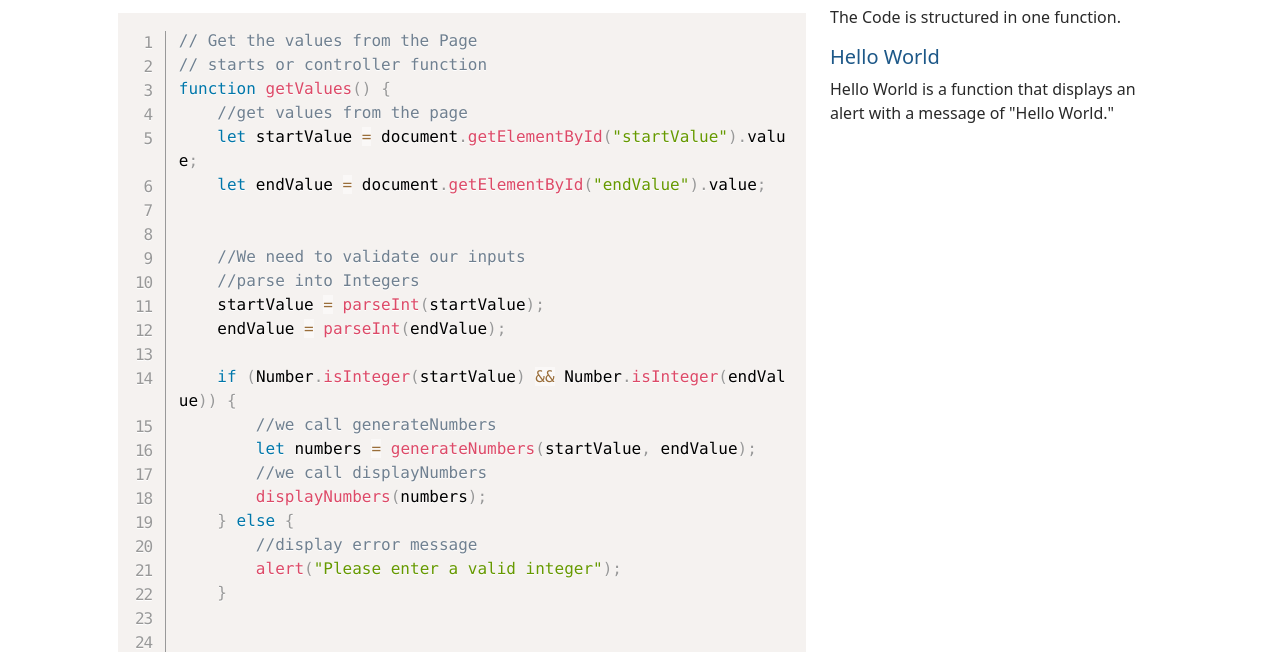
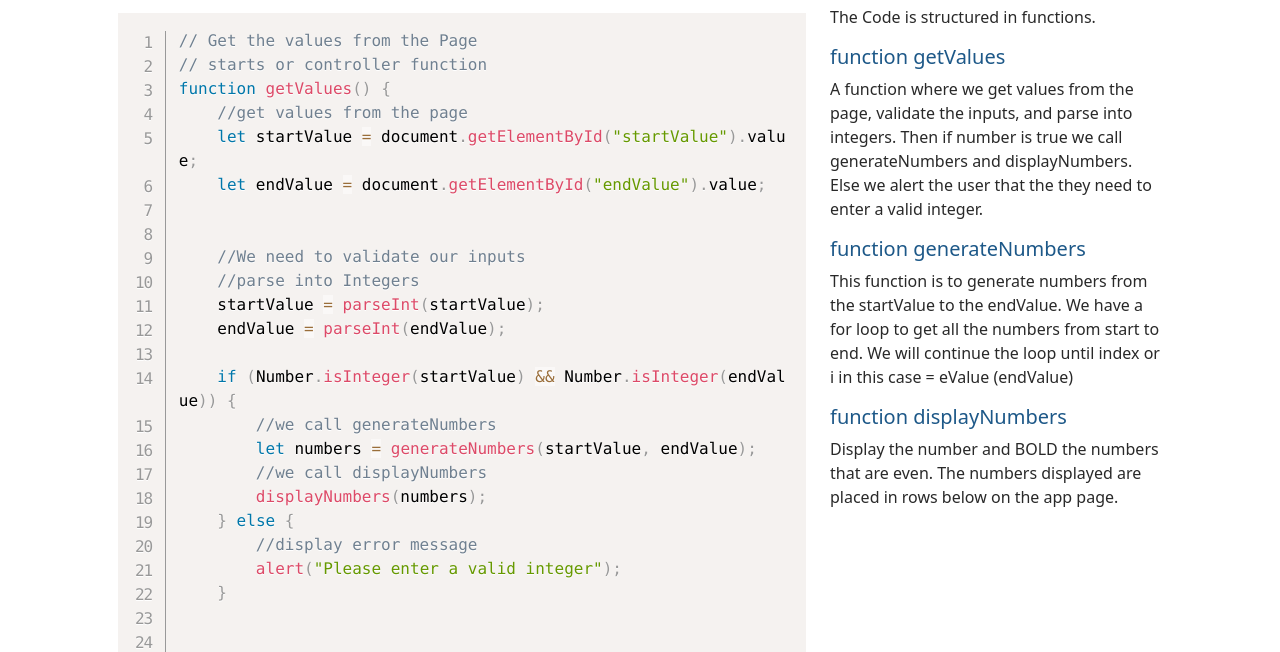
Before and after one commit to Gtzquierdo/Hundo, a plain HTML site: page code.html in a window 1280 px wide. Shown: the part 138-790 px from the top of the page. Drawn offline with nearby package versions, Linux system fonts and the light colour scheme.

Commit message:
Updated, code.html

```diff
--- a/code.html
+++ b/code.html
@@ -132,9 +132,13 @@ function displayNumbers(numbers){
                     </pre>
                 </div>
                 <div class="col-lg-4">
-                    <p>The Code is structured in one function.</p>
-                    <h5>Hello World</h5>
-                    <p>Hello World is a function that displays an alert with a message of "Hello World."</p>
+                    <p>The Code is structured in functions.</p>
+                    <h5>function getValues</h5>
+                    <p>A function where we get values from the page, validate the inputs, and parse into integers. Then if number is true we call generateNumbers and displayNumbers. Else we alert the user that the they need to enter a valid integer.</p>
+                    <h5>function generateNumbers</h5>
+                    <p>This function is to generate numbers from the startValue to the endValue. We have a for loop to get all the numbers from start to end. We will continue the loop until index or i in this case = eValue (endValue)</p>
+                    <h5>function displayNumbers</h5>
+                    <p>Display the number and BOLD the numbers that are even. The numbers displayed are placed in rows below on the app page. </p>
                 </div>
             </div>
         </div>
```
